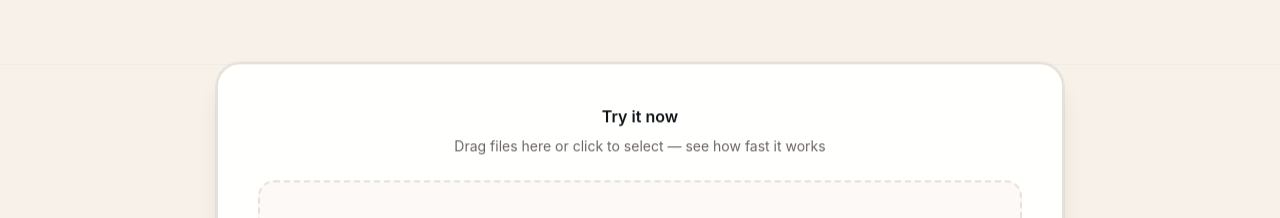
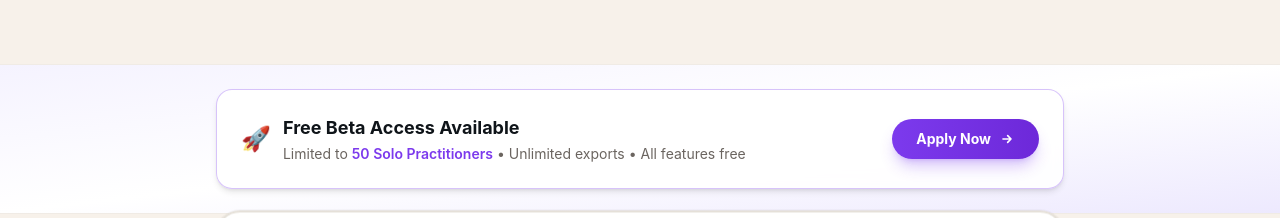
Before and after one commit to Brock15/caseready, a Next.js app: page / in a window 1280 px wide. Shown: the part 734-952 px from the top of the page. Built offline with nearby package versions, Linux system fonts and the light colour scheme; no server answers.

Commit message:
betahome

```diff
--- a/app/page.tsx
+++ b/app/page.tsx
@@ -375,6 +375,36 @@ export default function Home() {
                   className="w-full h-auto"
                 />
               </button>
+            </div>
+          </div>
+        </div>
+      </section>
+
+      {/* Beta Access Banner */}
+      <section className="py-6 border-t border-[#F0EBE5] bg-gradient-to-br from-[#F5F3FF] via-white to-[#EDE9FE]">
+        <div className="mx-auto max-w-4xl px-4 sm:px-6">
+          <div className="rounded-2xl border border-[#7C3AED]/30 bg-white/90 backdrop-blur-sm p-5 sm:p-6 shadow-md hover:shadow-lg transition-shadow">
+            <div className="flex flex-col sm:flex-row items-center justify-between gap-4">
+              <div className="flex items-center gap-3 text-left">
+                <span className="text-2xl">🚀</span>
+                <div>
+                  <h3 className="text-base sm:text-lg font-bold text-[#0F1419]">
+                    Free Beta Access Available
+                  </h3>
+                  <p className="text-xs sm:text-sm text-[#6B6560] mt-0.5">
+                    Limited to <span className="font-semibold text-[#7C3AED]">50 Solo Practitioners</span> • Unlimited exports • All features free
+                  </p>
+                </div>
+              </div>
+              <Link
+                href="/beta-apply"
+                className="inline-flex items-center gap-2 rounded-full bg-gradient-to-r from-[#7C3AED] to-[#6D28D9] px-6 py-2.5 text-sm font-bold text-white shadow-lg shadow-[#7C3AED]/30 hover:shadow-xl hover:-translate-y-0.5 transition-all duration-200 whitespace-nowrap"
+              >
+                Apply Now
+                <svg className="w-4 h-4" fill="none" viewBox="0 0 24 24" stroke="currentColor" strokeWidth="2.5">
+                  <path strokeLinecap="round" strokeLinejoin="round" d="M13 7l5 5m0 0l-5 5m5-5H6" />
+                </svg>
+              </Link>
             </div>
           </div>
         </div>
```
